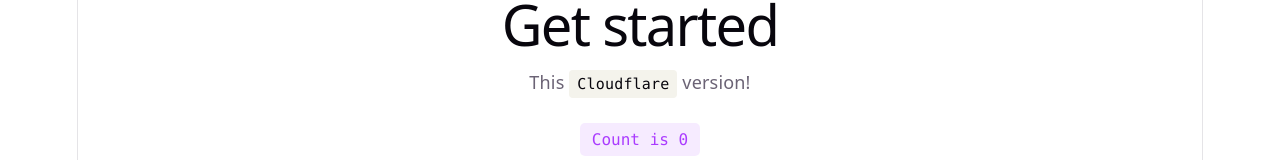
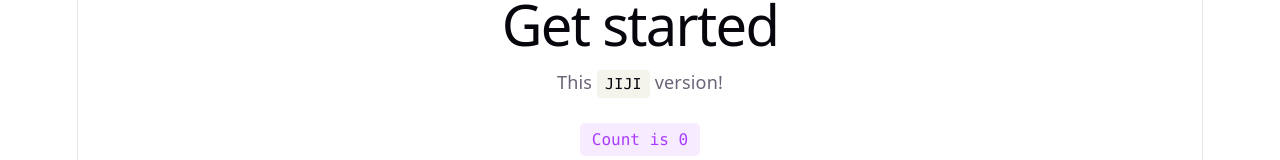
Before and after one commit to amjvn/vite-app-with-gh-action, a React (Vite) app: page / in a window 1280 px wide. Shown: the part 260-420 px from the top of the page. Built offline with nearby package versions, Linux system fonts and the light colour scheme.

Commit message:
add deploy gh action

```diff
--- a/src/App.tsx
+++ b/src/App.tsx
@@ -18,7 +18,7 @@ function App() {
         <div>
           <h1>Get started</h1>
           <p>
-            This <code>Cloudflare</code> version!
+            This <code>JIJI</code> version!
           </p>
         </div>
         <button
```
